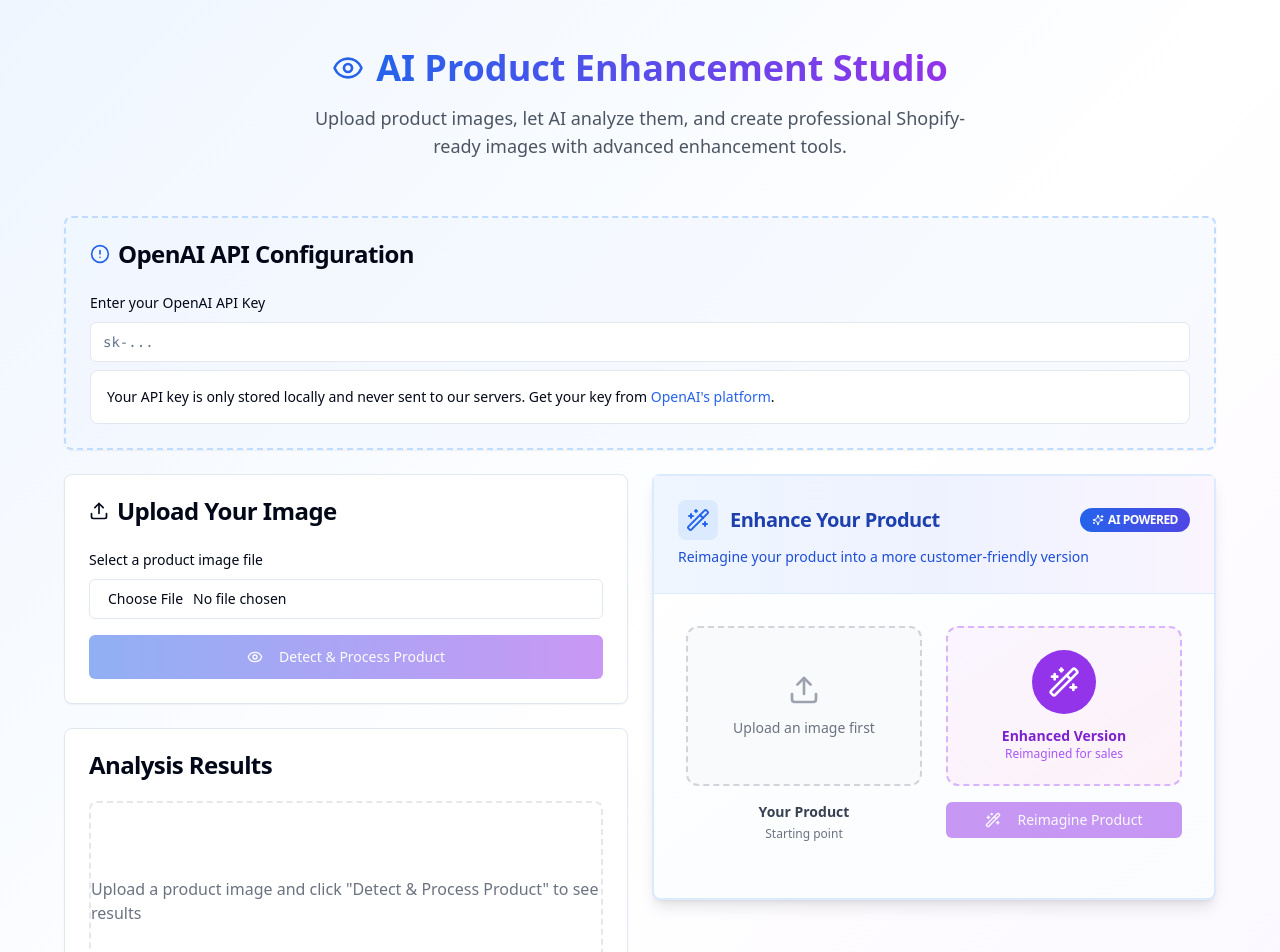
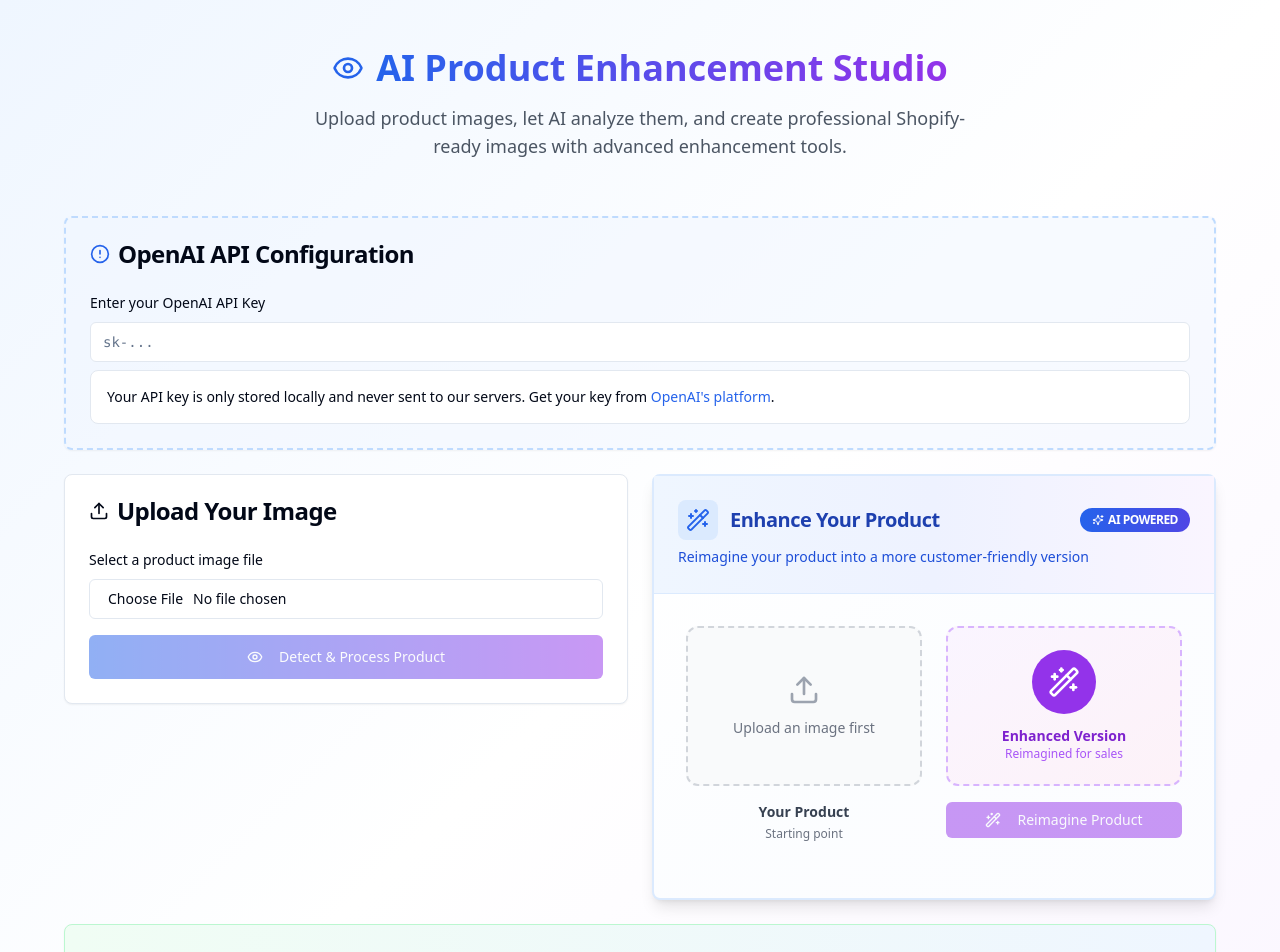
Before and after one commit to croun/vision-scribe-ai-helper, a React (Vite) app: page / in a window 1280 px wide. Shown: the top 952 px of the page. Built offline with nearby package versions, Linux system fonts and the light colour scheme.

Commit message:
Remove Analysis Results card
Removed the Analysis Results card from the UI.

```diff
--- a/src/pages/Index.tsx
+++ b/src/pages/Index.tsx
@@ -1,10 +1,8 @@
-
 import { useState } from 'react';
 import { Card, CardContent, CardHeader, CardTitle } from '@/components/ui/card';
 import { Button } from '@/components/ui/button';
 import { Input } from '@/components/ui/input';
 import { Label } from '@/components/ui/label';
-import { Textarea } from '@/components/ui/textarea';
 import { Alert, AlertDescription } from '@/components/ui/alert';
 import { Upload, Eye, Loader2, AlertCircle, Scissors, Download, Wand2, Sparkles } from 'lucide-react';
 import { toast } from 'sonner';
@@ -278,34 +276,6 @@ const Index = () => {
                 )}
               </CardContent>
             </Card>
-
-            {/* Detection Results */}
-            <Card className="h-fit">
-              <CardHeader>
-                <CardTitle>Analysis Results</CardTitle>
-              </CardHeader>
-              <CardContent>
-                {detectionResult ? (
-                  <Textarea
-                    value={detectionResult}
-                    readOnly
-                    className="min-h-[200px] resize-none"
-                    placeholder="Product analysis results will appear here..."
-                  />
-                ) : (
-                  <div className="min-h-[200px] flex items-center justify-center text-gray-500 border-2 border-dashed border-gray-200 rounded-lg">
-                    {isAnalyzing ? (
-                      <div className="text-center space-y-2">
-                        <Loader2 className="h-8 w-8 animate-spin mx-auto text-blue-600" />
-                        <p>Analyzing your product...</p>
-                      </div>
-                    ) : (
-                      <p>Upload a product image and click "Detect & Process Product" to see results</p>
-                    )}
-                  </div>
-                )}
-              </CardContent>
-            </Card>
           </div>
 
           {/* AI Product Enhancement Pipeline - Simplified */}
```
